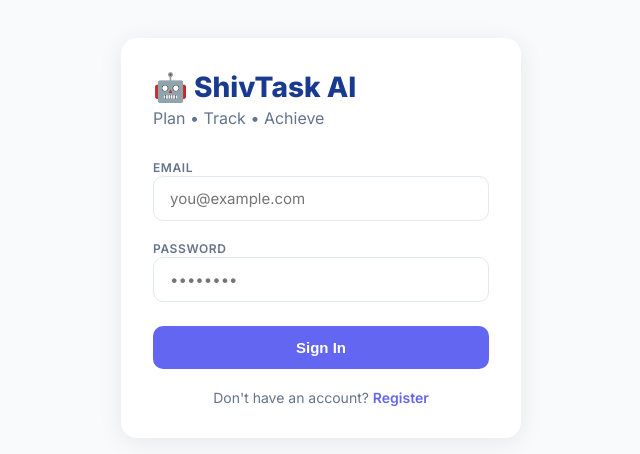
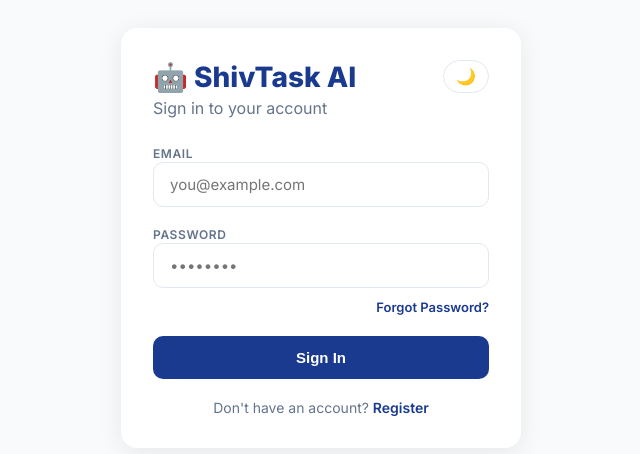
Before and after one commit to shivdevchauhan07/task-tracker-mern, a React (Create React App) app in the folder frontend/: page / in a window 1280 px wide. Shown: the part 162-616 px from the top of the page, without its empty margins (319-959 px from the left). Built offline with nearby package versions, Linux system fonts and the light colour scheme.

Commit message:
Update Login.js

```diff
--- a/frontend/src/pages/Login.js
+++ b/frontend/src/pages/Login.js
@@ -1,9 +1,15 @@
 import React, { useState } from 'react';
+import ForgotPassword from './ForgotPassword';
 
-export default function Login({ onLogin, onGoRegister }) {
+export default function Login({ onLogin, onGoRegister, darkMode, toggleDark }) {
   const [form, setForm] = useState({ email: '', password: '' });
   const [error, setError] = useState('');
   const [loading, setLoading] = useState(false);
+  const [showForgot, setShowForgot] = useState(false);
+
+  if (showForgot) {
+    return <ForgotPassword onBack={() => setShowForgot(false)} />;
+  }
 
   const handleSubmit = async () => {
     if (!form.email || !form.password) {
@@ -39,8 +45,16 @@
   return (
     <div style={{ minHeight: '100vh', background: '#f8fafc', display: 'flex', alignItems: 'center', justifyContent: 'center', padding: 20 }}>
       <div style={{ background: '#fff', borderRadius: 16, padding: 32, width: '100%', maxWidth: 400, boxShadow: '0 4px 24px rgba(0,0,0,.08)' }}>
-        <h1 style={{ fontSize: 28, fontWeight: 800, color: '#1a3a8f', marginBottom: 4 }}>🤖 ShivTask AI</h1>
-<p style={{ color: '#64748b', marginBottom: 28 }}>Plan • Track • Achieve</p>
+
+        <div style={{ display: 'flex', justifyContent: 'space-between', alignItems: 'flex-start', marginBottom: 24 }}>
+          <div>
+            <h1 style={{ fontSize: 28, fontWeight: 800, color: '#1a3a8f', marginBottom: 4 }}>🤖 ShivTask AI</h1>
+            <p style={{ color: '#64748b' }}>Sign in to your account</p>
+          </div>
+          <button onClick={toggleDark} style={{ background: 'none', border: '1px solid #e2e8f0', borderRadius: 20, padding: '6px 12px', cursor: 'pointer', fontSize: 16 }}>
+            {darkMode ? '☀️' : '🌙'}
+          </button>
+        </div>
 
         {error && (
           <div style={{ background: '#fef2f2', color: '#ef4444', padding: '10px 14px', borderRadius: 8, marginBottom: 16, fontSize: 14 }}>
@@ -54,20 +68,26 @@
             value={form.email} onChange={e => setForm(f => ({ ...f, email: e.target.value }))} />
         </div>
 
-        <div style={{ marginBottom: 24 }}>
+        <div style={{ marginBottom: 8 }}>
           <label style={{ fontSize: 12, fontWeight: 600, color: '#64748b', textTransform: 'uppercase', letterSpacing: '.05em' }}>Password</label>
           <input style={inp} type="password" placeholder="••••••••"
             value={form.password} onChange={e => setForm(f => ({ ...f, password: e.target.value }))} />
         </div>
 
+        <div style={{ textAlign: 'right', marginBottom: 20 }}>
+          <span onClick={() => setShowForgot(true)} style={{ color: '#1a3a8f', fontSize: 13, cursor: 'pointer', fontWeight: 600 }}>
+            Forgot Password?
+          </span>
+        </div>
+
         <button onClick={handleSubmit} disabled={loading}
-          style={{ width: '100%', background: '#6366f1', color: '#fff', border: 'none', borderRadius: 10, padding: '13px', fontSize: 15, fontWeight: 600, cursor: loading ? 'not-allowed' : 'pointer', opacity: loading ? .7 : 1 }}>
+          style={{ width: '100%', background: '#1a3a8f', color: '#fff', border: 'none', borderRadius: 10, padding: '13px', fontSize: 15, fontWeight: 600, cursor: loading ? 'not-allowed' : 'pointer', opacity: loading ? .7 : 1 }}>
           {loading ? 'Signing in...' : 'Sign In'}
         </button>
 
         <p style={{ textAlign: 'center', marginTop: 20, color: '#64748b', fontSize: 14 }}>
           Don't have an account?{' '}
-          <span onClick={onGoRegister} style={{ color: '#6366f1', fontWeight: 600, cursor: 'pointer' }}>Register</span>
+          <span onClick={onGoRegister} style={{ color: '#1a3a8f', fontWeight: 600, cursor: 'pointer' }}>Register</span>
         </p>
       </div>
     </div>
```
